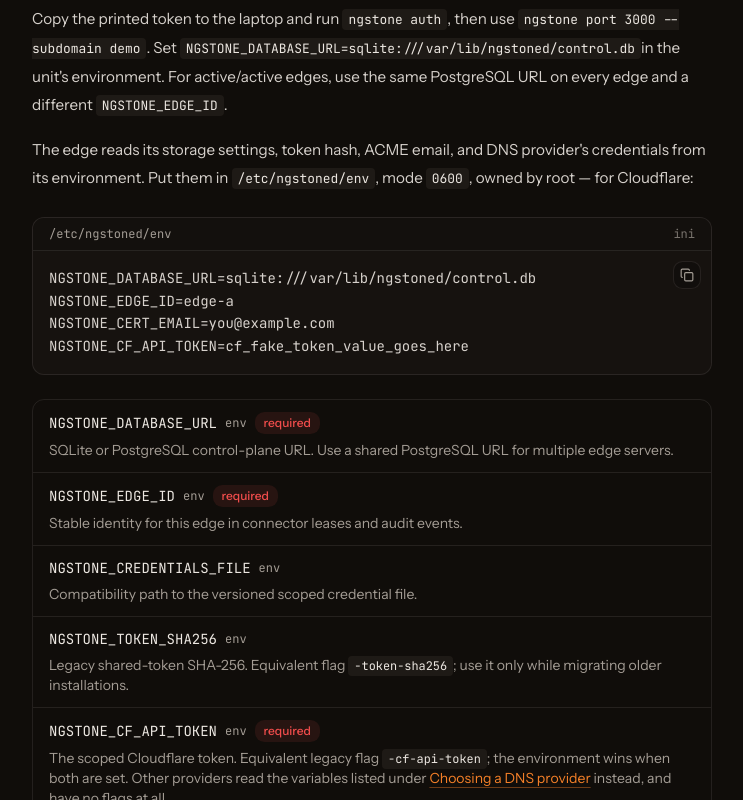
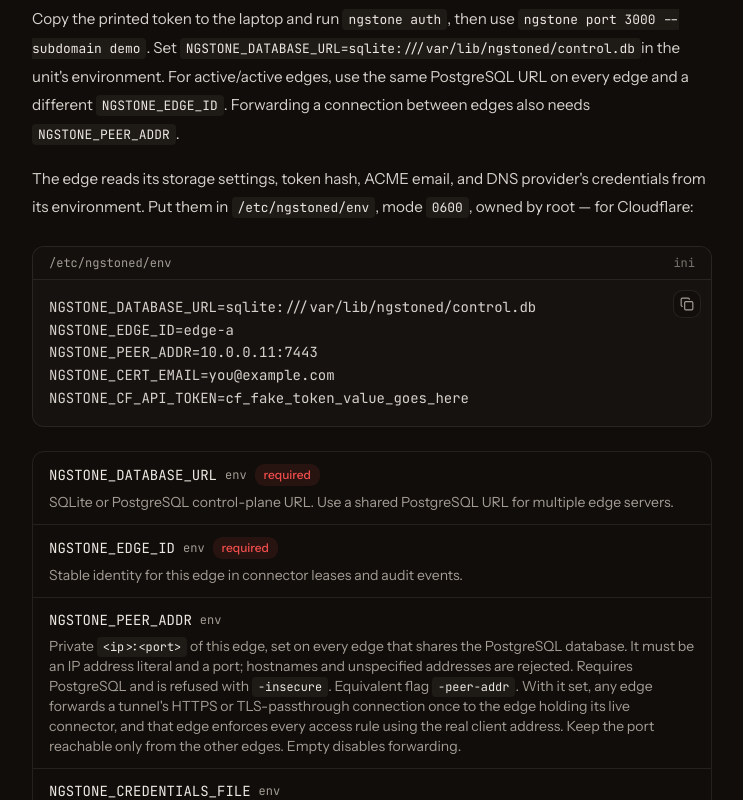
Before and after one commit to emilio-kariuki/ngstone, a Next.js app in the folder landing/: page /docs/guides/edge-vps in a window 1280 px wide. Shown: the part 8120-8920 px from the top of the page, without its empty margins (264-1007 px from the left). Built offline with nearby package versions, Linux system fonts and the light colour scheme.

Commit message:
docs: document inter-edge forwarding

```diff
--- a/landing/src/app/docs/guides/edge-vps/page.tsx
+++ b/landing/src/app/docs/guides/edge-vps/page.tsx
@@ -427,6 +427,8 @@ $ docker compose logs -f ngstoned`}
         <code>NGSTONE_DATABASE_URL=sqlite:///var/lib/ngstoned/control.db</code>
         in the unit&apos;s environment. For active/active edges, use the same
         PostgreSQL URL on every edge and a different <code>NGSTONE_EDGE_ID</code>.
+        Forwarding a connection between edges also needs{" "}
+        <code>NGSTONE_PEER_ADDR</code>.
       </p>
       <p>
         The edge reads its storage settings, token hash, ACME email, and DNS
@@ -439,6 +441,7 @@ $ docker compose logs -f ngstoned`}
         language="ini"
         code={`NGSTONE_DATABASE_URL=sqlite:///var/lib/ngstoned/control.db
 NGSTONE_EDGE_ID=edge-a
+NGSTONE_PEER_ADDR=10.0.0.11:7443
 NGSTONE_CERT_EMAIL=you@example.com
 NGSTONE_CF_API_TOKEN=cf_fake_token_value_goes_here`}
       />
@@ -449,6 +452,18 @@ NGSTONE_CF_API_TOKEN=cf_fake_token_value_goes_here`}
         </Property>
         <Property name="NGSTONE_EDGE_ID" type="env" required>
           Stable identity for this edge in connector leases and audit events.
+        </Property>
+        <Property name="NGSTONE_PEER_ADDR" type="env">
+          Private <code>&lt;ip&gt;:&lt;port&gt;</code> of this edge, set on
+          every edge that shares the PostgreSQL database. It must be an IP
+          address literal and a port; hostnames and unspecified addresses are
+          rejected. Requires PostgreSQL and is refused with{" "}
+          <code>-insecure</code>. Equivalent flag <code>-peer-addr</code>. With
+          it set, any edge forwards a tunnel&apos;s HTTPS or TLS-passthrough
+          connection once to the edge holding its live connector, and that
+          edge enforces every access rule using the real client address. Keep
+          the port reachable only from the other edges. Empty disables
+          forwarding.
         </Property>
         <Property name="NGSTONE_CREDENTIALS_FILE" type="env">
           Compatibility path to the versioned scoped credential file.
--- a/landing/src/app/docs/operations/deployment-systemd/page.tsx
+++ b/landing/src/app/docs/operations/deployment-systemd/page.tsx
@@ -100,7 +100,7 @@ WantedBy=multi-user.target`}
         Linux, so a token hash or API token passed as a command-line flag
         is readable by any local user via <code>ps auxww</code>. Put{" "}
         <code>NGSTONE_DATABASE_URL</code>, <code>NGSTONE_EDGE_ID</code>,{" "}
-        <code>NGSTONE_CREDENTIALS_FILE</code>,{" "}
+        <code>NGSTONE_PEER_ADDR</code>, <code>NGSTONE_CREDENTIALS_FILE</code>,{" "}
         <code>NGSTONE_TOKEN_SHA256</code>,{" "}
         <code>NGSTONE_ADMIN_TOKEN_SHA256</code>, and your DNS provider&apos;s
         credentials (for Cloudflare, <code>NGSTONE_CF_API_TOKEN</code>) in
@@ -112,7 +112,11 @@ WantedBy=multi-user.target`}
       <p>
         Configure <code>NGSTONE_DATABASE_URL</code> to SQLite for a single edge
         or to the same PostgreSQL URL on every edge in an active/active group,
-        with a distinct <code>NGSTONE_EDGE_ID</code> per edge. Issue credentials
+        with a distinct <code>NGSTONE_EDGE_ID</code> per edge. For any edge to
+        serve any tunnel, each edge also sets <code>NGSTONE_PEER_ADDR</code>{" "}
+        to a private <code>ip:port</code> that only the other edges can reach;
+        without it, a request is served only by the edge holding the
+        tunnel&apos;s connector. Issue credentials
         with <code>ngstone admin credentials issue</code> through the loopback
         API. Each credential is limited to one subdomain (HTTP or TLS) or TCP port and has a
         bounded TTL; <code>credentials revoke</code> invalidates it
```
Also changed, not shown: 3 other files (tests, documents, lock files or other folders).
